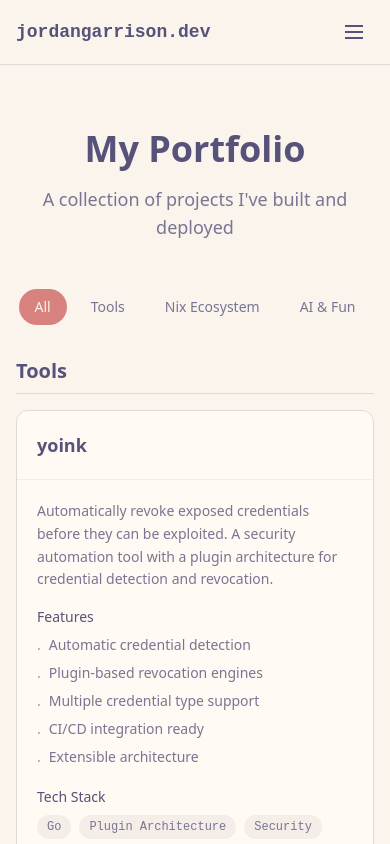
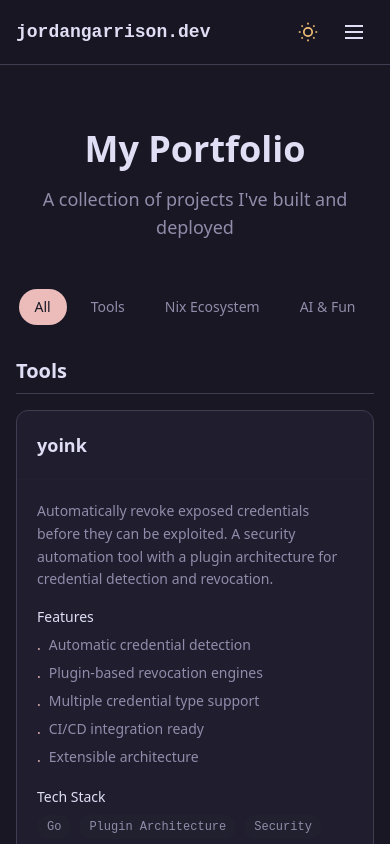
Before and after one commit to jordangarrison/jordangarrison.dev, an Astro site: page /portfolio in a window 390 px wide. Both pictures are taken after a click on the button 318 px from the left and 32 px from the top of the page. Shown: the top 844 px of the page. Built offline with nearby package versions, Linux system fonts and the light colour scheme; Astro itself is replaced by a stand-in of ours.

Commit message:
fix: resolve duplicate ThemeToggle IDs, add check deps, remove dead listeners

```diff
--- a/package.json
+++ b/package.json
@@ -19,5 +19,9 @@
     "@tailwindcss/vite": "^4.2.2",
     "astro": "^6.0.8",
     "tailwindcss": "^4.2.2"
+  },
+  "devDependencies": {
+    "@astrojs/check": "^0.9.8",
+    "typescript": "^6.0.2"
   }
 }
--- a/src/components/Navbar.astro
+++ b/src/components/Navbar.astro
@@ -139,5 +139,4 @@
   }
 
   initMobileMenu();
-  document.addEventListener('astro:after-swap', initMobileMenu);
 </script>
--- a/src/components/ThemeToggle.astro
+++ b/src/components/ThemeToggle.astro
@@ -1,13 +1,11 @@
 <button
-  id="theme-toggle"
   type="button"
-  class="p-2 rounded-lg hover:bg-rp-highlight-low transition-colors cursor-pointer"
+  class="theme-toggle p-2 rounded-lg hover:bg-rp-highlight-low transition-colors cursor-pointer"
   aria-label="Toggle theme"
 >
   <!-- Sun icon (shown in dark mode — click to go light) -->
   <svg
-    id="sun-icon"
-    class="w-5 h-5 text-rp-gold hidden"
+    class="theme-sun w-5 h-5 text-rp-gold hidden"
     fill="none"
     viewBox="0 0 24 24"
     stroke="currentColor"
@@ -25,8 +23,7 @@
   </svg>
   <!-- Moon icon (shown in light mode — click to go dark) -->
   <svg
-    id="moon-icon"
-    class="w-5 h-5 text-rp-iris hidden"
+    class="theme-moon w-5 h-5 text-rp-iris hidden"
     fill="none"
     viewBox="0 0 24 24"
     stroke="currentColor"
@@ -37,22 +34,21 @@
 </button>
 
 <script>
-  function initThemeToggle() {
-    const toggle = document.getElementById('theme-toggle');
-    const sunIcon = document.getElementById('sun-icon');
-    const moonIcon = document.getElementById('moon-icon');
+  function initThemeToggles() {
+    const toggles = document.querySelectorAll('.theme-toggle');
+    const sunIcons = document.querySelectorAll('.theme-sun');
+    const moonIcons = document.querySelectorAll('.theme-moon');
 
     function updateIcons() {
       const isDark = document.documentElement.classList.contains('dark');
-      if (sunIcon && moonIcon) {
-        sunIcon.classList.toggle('hidden', !isDark);
-        moonIcon.classList.toggle('hidden', isDark);
-      }
+      sunIcons.forEach(icon => icon.classList.toggle('hidden', !isDark));
+      moonIcons.forEach(icon => icon.classList.toggle('hidden', isDark));
     }
 
     updateIcons();
 
-    toggle?.addEventListener('click', () => {
+    toggles.forEach(toggle => {
+      toggle.addEventListener('click', () => {
         const isDark = document.documentElement.classList.contains('dark');
         document.documentElement.classList.remove('light', 'dark');
         const newTheme = isDark ? 'light' : 'dark';
@@ -60,8 +56,8 @@
         localStorage.setItem('theme', newTheme);
         updateIcons();
       });
+    });
   }
 
-  initThemeToggle();
-  document.addEventListener('astro:after-swap', initThemeToggle);
+  initThemeToggles();
 </script>
--- a/src/pages/portfolio.astro
+++ b/src/pages/portfolio.astro
@@ -73,5 +73,4 @@
   }
 
   initFilters();
-  document.addEventListener('astro:after-swap', initFilters);
 </script>
```
Also changed, not shown: 1 other file. Lines whose indentation alone changed are shown as unchanged.
